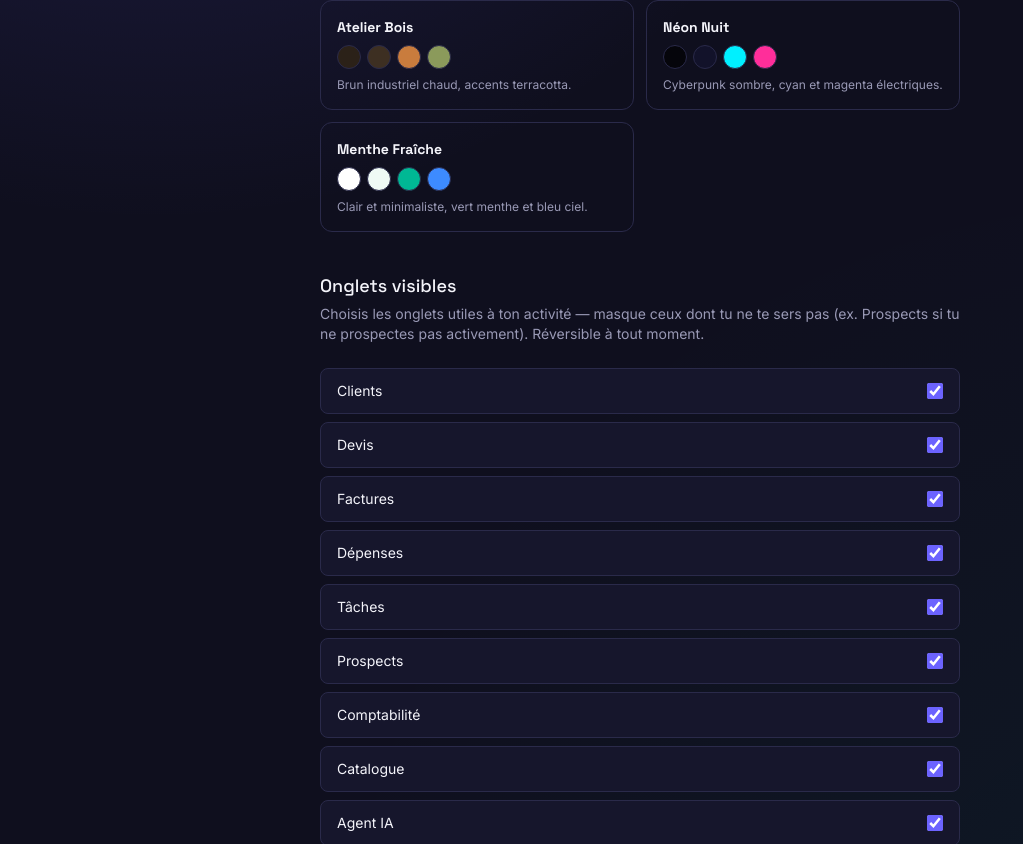
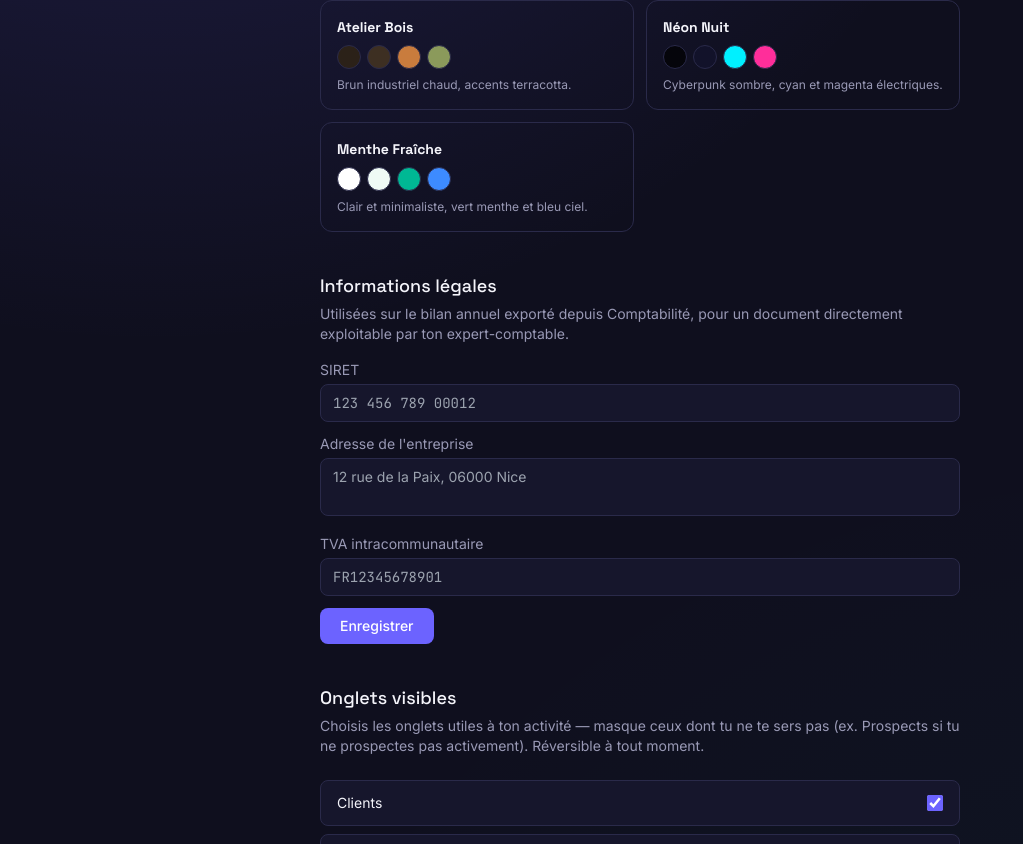
Before and after one commit to matthieupiednoir-ux/Mutatech-CRM-frontend, a Next.js app: page /parametres in a window 1280 px wide. Shown: the part 457-1301 px from the top of the page, without its empty margins (0-1023 px from the left). Built offline with nearby package versions, Linux system fonts and the light colour scheme; no server answers.

Commit message:
Bouton export bilan annuel sur Comptabilite + champs legaux dans Parametres

```diff
--- a/app/comptabilite/page.tsx
+++ b/app/comptabilite/page.tsx
@@ -2,7 +2,7 @@
 
 import { useEffect, useMemo, useState } from "react";
 import NavBar from "@/components/NavBar";
-import { getFacturesListe, getDepenses, calculerTotaux, ApiError } from "@/lib/api";
+import { getFacturesListe, getDepenses, calculerTotaux, exporterBilanAnnuel, ApiError } from "@/lib/api";
 import { Facture, Depense } from "@/lib/types";
 
 const MOIS_LABEL = [
@@ -44,6 +44,7 @@ export default function ComptabilitePage() {
   const [loading, setLoading] = useState(true);
   const [error, setError] = useState<string | null>(null);
   const [annee, setAnnee] = useState(new Date().getFullYear());
+  const [exportEnCours, setExportEnCours] = useState(false);
 
   useEffect(() => {
     Promise.all([getFacturesListe(), getDepenses()])
@@ -133,6 +134,26 @@ export default function ComptabilitePage() {
     });
   }, [recettes, sortiesDepenses]);
 
+  async function handleExporterBilan() {
+    setExportEnCours(true);
+    setError(null);
+    try {
+      const blob = await exporterBilanAnnuel(annee);
+      const url = window.URL.createObjectURL(blob);
+      const a = document.createElement("a");
+      a.href = url;
+      a.download = `Bilan annuel ${annee}.pdf`;
+      document.body.appendChild(a);
+      a.click();
+      a.remove();
+      window.URL.revokeObjectURL(url);
+    } catch (e) {
+      setError(e instanceof ApiError ? e.message : "Erreur lors de l'export du bilan.");
+    } finally {
+      setExportEnCours(false);
+    }
+  }
+
   return (
     <>
       <NavBar />
@@ -142,6 +163,7 @@ export default function ComptabilitePage() {
             <h1 className="font-display text-2xl text-textPrimary">Comptabilité</h1>
             <p className="mt-0.5 text-sm text-textMuted">Recettes encaissées vs dépenses réelles</p>
           </div>
+          <div className="flex flex-wrap items-center gap-2">
             <select
               value={annee}
               onChange={(e) => setAnnee(parseInt(e.target.value))}
@@ -151,6 +173,14 @@ export default function ComptabilitePage() {
                 <option key={a} value={a}>{a}</option>
               ))}
             </select>
+            <button
+              onClick={handleExporterBilan}
+              disabled={exportEnCours || loading}
+              className="rounded-lg bg-violet px-4 py-2 text-sm font-medium text-white hover:bg-violet/90 disabled:opacity-50"
+            >
+              {exportEnCours ? "Génération…" : "📄 Exporter le bilan annuel"}
+            </button>
+          </div>
         </div>
 
         {error && <p className="mb-4 rounded-lg border border-amber/40 bg-amber/10 px-4 py-3 text-sm text-amber">{error}</p>}
--- a/app/parametres/page.tsx
+++ b/app/parametres/page.tsx
@@ -64,12 +64,25 @@ export default function ParametresPage() {
   const [succes, setSucces] = useState<string | null>(null);
   const [error, setError] = useState<string | null>(null);
 
+  // Informations legales -- necessaires pour que le bilan annuel exporte
+  // depuis /comptabilite soit un document complet, exploitable tel quel
+  // par un expert-comptable (nom, SIRET, adresse, TVA intracommunautaire).
+  const [siret, setSiret] = useState("");
+  const [adresseEntreprise, setAdresseEntreprise] = useState("");
+  const [tvaIntra, setTvaIntra] = useState("");
+  const [enregistrementLegal, setEnregistrementLegal] = useState(false);
+  const [succesLegal, setSuccesLegal] = useState<string | null>(null);
+  const [errorLegal, setErrorLegal] = useState<string | null>(null);
+
   useEffect(() => {
     getTenantConfig()
       .then((config) => {
         const liste = (config.onglets_masques || "").split(",").map((s) => s.trim()).filter(Boolean);
         setMasques(new Set(liste));
         setTheme(config.theme || "defaut");
+        setSiret(config.siret || "");
+        setAdresseEntreprise(config.adresse || "");
+        setTvaIntra(config.tva_intracommunautaire || "");
       })
       .catch((e) => setError(e instanceof ApiError ? e.message : "Erreur de chargement"))
       .finally(() => setLoading(false));
@@ -112,6 +125,24 @@ export default function ParametresPage() {
       setError(e instanceof ApiError ? e.message : "Erreur lors de l'enregistrement.");
     } finally {
       setEnregistrement(false);
+    }
+  }
+
+  async function handleEnregistrerLegal() {
+    setEnregistrementLegal(true);
+    setErrorLegal(null);
+    setSuccesLegal(null);
+    try {
+      await updateTenantConfig({
+        siret: siret.trim() || undefined,
+        adresse: adresseEntreprise.trim() || undefined,
+        tva_intracommunautaire: tvaIntra.trim() || undefined,
+      });
+      setSuccesLegal("Informations légales enregistrées.");
+    } catch (e) {
+      setErrorLegal(e instanceof ApiError ? e.message : "Erreur lors de l'enregistrement.");
+    } finally {
+      setEnregistrementLegal(false);
     }
   }
 
@@ -158,6 +189,60 @@ export default function ParametresPage() {
           )}
         </section>
 
+        {/* Informations légales */}
+        <section className="mt-10">
+          <h2 className="font-display text-lg text-textPrimary">Informations légales</h2>
+          <p className="mt-1 text-sm text-textMuted">
+            Utilisées sur le bilan annuel exporté depuis Comptabilité, pour un document directement
+            exploitable par ton expert-comptable.
+          </p>
+
+          {errorLegal && <p className="mt-3 rounded-lg border border-amber/40 bg-amber/10 px-4 py-3 text-sm text-amber">{errorLegal}</p>}
+          {succesLegal && <p className="mt-3 rounded-lg border border-teal/40 bg-teal/10 px-4 py-3 text-sm text-teal">{succesLegal}</p>}
+
+          {loading ? (
+            <p className="mt-4 text-sm text-textMuted">Chargement...</p>
+          ) : (
+            <div className="mt-4 space-y-3">
+              <label className="block">
+                <span className="mb-1 block text-sm text-textMuted">SIRET</span>
+                <input
+                  value={siret}
+                  onChange={(e) => setSiret(e.target.value)}
+                  placeholder="123 456 789 00012"
+                  className="w-full rounded-lg border border-line bg-surface px-3 py-2 text-sm text-textPrimary font-mono placeholder:text-textMuted/60"
+                />
+              </label>
+              <label className="block">
+                <span className="mb-1 block text-sm text-textMuted">Adresse de l'entreprise</span>
+                <textarea
+                  value={adresseEntreprise}
+                  onChange={(e) => setAdresseEntreprise(e.target.value)}
+                  rows={2}
+                  placeholder="12 rue de la Paix, 06000 Nice"
+                  className="w-full resize-none rounded-lg border border-line bg-surface px-3 py-2 text-sm text-textPrimary placeholder:text-textMuted/60"
+                />
+              </label>
+              <label className="block">
+                <span className="mb-1 block text-sm text-textMuted">TVA intracommunautaire</span>
+                <input
+                  value={tvaIntra}
+                  onChange={(e) => setTvaIntra(e.target.value)}
+                  placeholder="FR12345678901"
+                  className="w-full rounded-lg border border-line bg-surface px-3 py-2 text-sm text-textPrimary font-mono placeholder:text-textMuted/60"
+                />
+              </label>
+              <button
+                onClick={handleEnregistrerLegal}
+                disabled={enregistrementLegal}
+                className="rounded-lg bg-violet px-5 py-2 text-sm font-medium text-white hover:bg-violet/90 disabled:opacity-50"
+              >
+                {enregistrementLegal ? "Enregistrement..." : "Enregistrer"}
+              </button>
+            </div>
+          )}
+        </section>
+
         {/* Onglets visibles */}
         <section className="mt-10">
           <h2 className="font-display text-lg text-textPrimary">Onglets visibles</h2>
--- a/lib/api.ts
+++ b/lib/api.ts
@@ -45,6 +45,21 @@ async function requete<T>(
     throw new ApiError(corps || `Erreur ${res.status}`);
   }
   return res.json();
+}
+
+// Comme requeteIdel, mais pour recuperer un fichier binaire (PDF, etc.) --
+// necessaire car un <a href> classique ne peut pas transporter le header
+// Authorization : le navigateur ferait alors une requete non authentifiee.
+async function requeteBlob(chemin: string): Promise<Blob> {
+  const token = getToken();
+  const headers: Record<string, string> = {};
+  if (token) headers["Authorization"] = `Bearer ${token}`;
+  const res = await fetch(`${API_URL}${chemin}`, { headers });
+  if (!res.ok) {
+    const corps = await res.text();
+    throw new ApiError(corps || `Erreur ${res.status}`);
+  }
+  return res.blob();
 }
 
 async function requeteIdelFormData<T>(chemin: string, formData: FormData): Promise<T> {
@@ -243,6 +258,10 @@ export const modifierDepense = (id: string, data: DepenseInput) => requete<Depen
 export const supprimerDepense = (id: string) => requete<{ statut: string }>(`/api/depenses/${id}`, { method: "DELETE" });
 export const getMoisAbonnements = () => requete<MoisAbonnement[]>("/api/depenses/abonnements/mois");
 export const getRecapEcheances = () => requete<RecapEcheances>("/api/depenses/abonnements/recap");
+
+// --- Bilan annuel ---
+export const exporterBilanAnnuel = (annee: number) =>
+  requeteBlob(`/api/bilan/annuel?annee=${annee}`);
 
 // --- Google ---
 export const getGoogleStatus = () => requete<GoogleStatus>("/api/auth/google/status");
```
Lines whose indentation alone changed are shown as unchanged.
